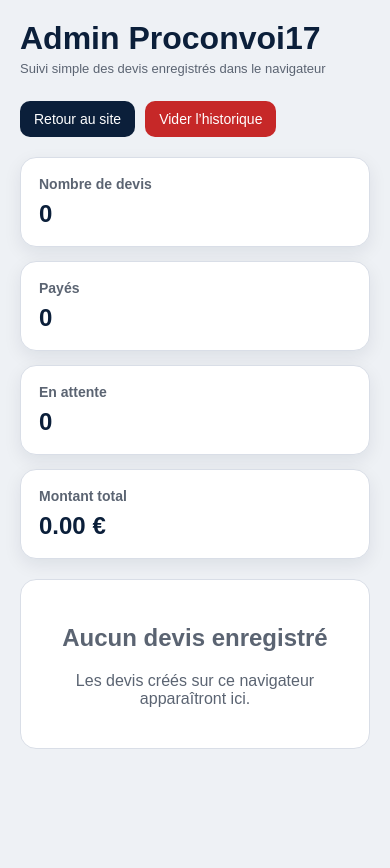
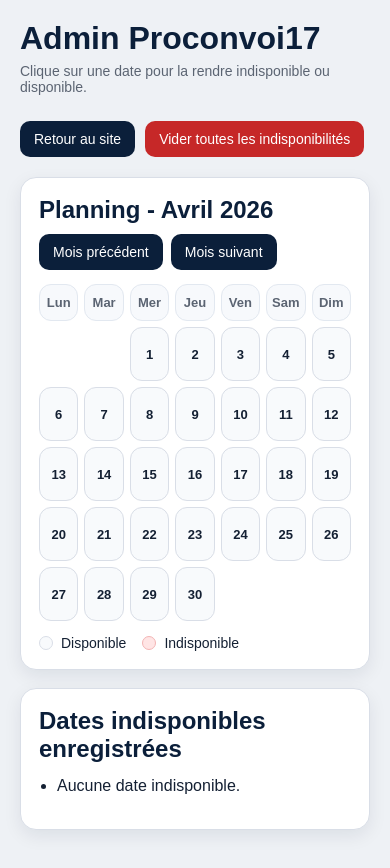
Before and after one commit to MPLE-convoyage/proconvoi17-site, a website: page admin.html in a window 390 px wide. Before the commit the page ends 844 px from the top, so only its background shows below. Drawn offline with Linux system fonts and the light colour scheme.

```diff
--- a/admin.html
+++ b/admin.html
@@ -6,9 +6,7 @@
   <title>Admin - Proconvoi17</title>
 
   <style>
-    * {
-      box-sizing: border-box;
-    }
+    * { box-sizing: border-box; }
 
     body {
       margin: 0;
@@ -32,9 +30,15 @@
       flex-wrap: wrap;
     }
 
-    h1 {
+    h1, h2 {
       margin: 0;
       color: #0b1f3a;
+    }
+
+    .small {
+      color: #5b6472;
+      font-size: 14px;
+      margin-top: 6px;
     }
 
     .actions {
@@ -56,60 +60,8 @@
       font-size: 14px;
     }
 
-    button:hover,
-    a.button-link:hover {
-      opacity: 0.95;
-    }
-
-    .danger {
-      background: #c62828;
-    }
-
-    .secondary {
-      background: #52627b;
-    }
-
-    .stats {
-      display: grid;
-      grid-template-columns: repeat(4, 1fr);
-      gap: 14px;
-      margin-bottom: 20px;
-    }
-
-    .stat-card {
-      background: white;
-      border-radius: 16px;
-      padding: 18px;
-      box-shadow: 0 6px 18px rgba(8, 25, 53, 0.08);
-      border: 1px solid #d9dee7;
-    }
-
-    .stat-card h2 {
-      margin: 0 0 8px;
-      font-size: 14px;
-      color: #5b6472;
-    }
-
-    .stat-card p {
-      margin: 0;
-      font-size: 24px;
-      font-weight: bold;
-      color: #0b1f3a;
-    }
-
-    .empty {
-      background: white;
-      border-radius: 16px;
-      padding: 24px;
-      border: 1px solid #d9dee7;
-      text-align: center;
-      color: #5b6472;
-    }
-
-    .list {
-      display: grid;
-      gap: 14px;
-    }
+    .danger { background: #c62828; }
+    .secondary { background: #52627b; }
 
     .card {
       background: white;
@@ -117,89 +69,125 @@
       padding: 18px;
       box-shadow: 0 6px 18px rgba(8, 25, 53, 0.08);
       border: 1px solid #d9dee7;
+      margin-bottom: 18px;
     }
 
-    .card-top {
+    .calendar-header {
       display: flex;
       justify-content: space-between;
-      gap: 12px;
-      align-items: flex-start;
-      flex-wrap: wrap;
-      margin-bottom: 12px;
-    }
-
-    .numero {
-      font-size: 18px;
-      font-weight: bold;
-      color: #0b1f3a;
-      margin: 0;
-    }
-
-    .small {
-      color: #5b6472;
-      font-size: 13px;
-      margin-top: 4px;
-    }
-
-    .badge {
-      padding: 8px 12px;
-      border-radius: 999px;
-      font-weight: bold;
-      font-size: 13px;
-      display: inline-block;
-    }
-
-    .paid {
-      background: #e7f6ed;
-      color: #198754;
-    }
-
-    .pending {
-      background: #fff4e5;
-      color: #b26a00;
-    }
-
-    .grid {
-      display: grid;
-      grid-template-columns: 1fr 1fr;
-      gap: 10px 18px;
-      margin-top: 10px;
-    }
-
-    .field {
-      background: #f8fafc;
-      border: 1px solid #e0e6ef;
-      border-radius: 12px;
-      padding: 10px 12px;
-    }
-
-    .field strong {
-      display: block;
-      font-size: 13px;
-      color: #5b6472;
-      margin-bottom: 4px;
-    }
-
-    .card-actions {
-      margin-top: 14px;
-      display: flex;
+      align-items: center;
+      margin-bottom: 14px;
       gap: 10px;
       flex-wrap: wrap;
     }
 
-    @media (max-width: 900px) {
-      .stats {
-        grid-template-columns: 1fr 1fr;
+    .calendar-nav {
+      display: flex;
+      gap: 8px;
+    }
+
+    .calendar-grid {
+      display: grid;
+      grid-template-columns: repeat(7, 1fr);
+      gap: 8px;
+    }
+
+    .day-name,
+    .day-cell {
+      text-align: center;
+      padding: 12px 8px;
+      border-radius: 12px;
+    }
+
+    .day-name {
+      font-weight: bold;
+      color: #5b6472;
+      background: #f7f9fc;
+      border: 1px solid #e2e8f0;
+    }
+
+    .day-cell {
+      background: #fff;
+      border: 1px solid #d9dee7;
+      min-height: 70px;
+      display: flex;
+      align-items: center;
+      justify-content: center;
+      cursor: pointer;
+      user-select: none;
+      font-weight: bold;
+    }
+
+    .day-cell.empty {
+      background: transparent;
+      border: none;
+      cursor: default;
+    }
+
+    .day-cell.available {
+      background: #f8fafc;
+      color: #142033;
+    }
+
+    .day-cell.unavailable {
+      background: #ffe5e5;
+      color: #b00020;
+      border-color: #f3b4b4;
+    }
+
+    .legend {
+      display: flex;
+      gap: 16px;
+      flex-wrap: wrap;
+      margin-top: 14px;
+      font-size: 14px;
+    }
+
+    .legend span {
+      display: inline-flex;
+      align-items: center;
+      gap: 8px;
+    }
+
+    .dot {
+      width: 14px;
+      height: 14px;
+      border-radius: 50%;
+      display: inline-block;
+    }
+
+    .dot.available {
+      background: #f8fafc;
+      border: 1px solid #d9dee7;
+    }
+
+    .dot.unavailable {
+      background: #ffe5e5;
+      border: 1px solid #f3b4b4;
+    }
+
+    .dates-list {
+      margin-top: 14px;
+      padding-left: 18px;
+    }
+
+    .dates-list li {
+      margin-bottom: 6px;
+    }
+
+    @media (max-width: 700px) {
+      .calendar-grid {
+        gap: 6px;
       }
 
-      .grid {
-        grid-template-columns: 1fr;
+      .day-name,
+      .day-cell {
+        padding: 10px 4px;
+        font-size: 13px;
       }
-    }
 
-    @media (max-width: 600px) {
-      .stats {
-        grid-template-columns: 1fr;
+      .day-cell {
+        min-height: 54px;
       }
     }
   </style>
@@ -209,193 +197,152 @@
     <div class="topbar">
       <div>
         <h1>Admin Proconvoi17</h1>
-        <p class="small">Suivi simple des devis enregistrés dans le navigateur</p>
+        <p class="small">Clique sur une date pour la rendre indisponible ou disponible.</p>
       </div>
 
       <div class="actions">
         <a href="/" class="button-link secondary">Retour au site</a>
-        <button class="danger" onclick="viderHistorique()">Vider l’historique</button>
+        <button class="danger" onclick="viderIndisponibilites()">Vider toutes les indisponibilités</button>
       </div>
     </div>
 
-    <div class="stats">
-      <div class="stat-card">
-        <h2>Nombre de devis</h2>
-        <p id="statTotal">0</p>
+    <div class="card">
+      <div class="calendar-header">
+        <h2 id="monthTitle">Planning</h2>
+
+        <div class="calendar-nav">
+          <button type="button" onclick="changerMois(-1)">Mois précédent</button>
+          <button type="button" onclick="changerMois(1)">Mois suivant</button>
+        </div>
       </div>
 
-      <div class="stat-card">
-        <h2>Payés</h2>
-        <p id="statPayes">0</p>
-      </div>
+      <div class="calendar-grid" id="calendarGrid"></div>
 
-      <div class="stat-card">
-        <h2>En attente</h2>
-        <p id="statAttente">0</p>
-      </div>
-
-      <div class="stat-card">
-        <h2>Montant total</h2>
-        <p id="statMontant">0 €</p>
+      <div class="legend">
+        <span><i class="dot available"></i> Disponible</span>
+        <span><i class="dot unavailable"></i> Indisponible</span>
       </div>
     </div>
 
-    <div id="content"></div>
+    <div class="card">
+      <h2>Dates indisponibles enregistrées</h2>
+      <ul id="datesList" class="dates-list"></ul>
+    </div>
   </div>
 
   <script>
-    function chargerHistorique() {
-      return JSON.parse(localStorage.getItem("proconvoi17_historique") || "[]");
+    const STORAGE_KEY = "proconvoi17_dates_indisponibles";
+    let currentDate = new Date();
+
+    function getDatesIndisponibles() {
+      return JSON.parse(localStorage.getItem(STORAGE_KEY) || "[]");
     }
 
-    function sauvegarderHistorique(historique) {
-      localStorage.setItem("proconvoi17_historique", JSON.stringify(historique));
+    function saveDatesIndisponibles(dates) {
+      localStorage.setItem(STORAGE_KEY, JSON.stringify(dates));
     }
 
-    function formatDate(dateStr) {
-      if (!dateStr) return "-";
+    function formatDateLocal(year, month, day) {
+      const m = String(month + 1).padStart(2, "0");
+      const d = String(day).padStart(2, "0");
+      return `${year}-${m}-${d}`;
+    }
 
-      const d = new Date(dateStr);
+    function toggleDate(dateStr) {
+      const dates = getDatesIndisponibles();
+      const index = dates.indexOf(dateStr);
 
-      if (isNaN(d.getTime())) {
-        return dateStr;
+      if (index >= 0) {
+        dates.splice(index, 1);
+      } else {
+        dates.push(dateStr);
       }
 
-      return d.toLocaleString("fr-FR");
+      dates.sort();
+      saveDatesIndisponibles(dates);
+      renderCalendar();
+      renderDatesList();
     }
 
-    function supprimerDevis(numeroFacture) {
-      const historique = chargerHistorique();
-      const nouveau = historique.filter(item => item.numeroFacture !== numeroFacture);
-      sauvegarderHistorique(nouveau);
-      afficherHistorique();
+    function viderIndisponibilites() {
+      if (!confirm("Supprimer toutes les indisponibilités ?")) return;
+      localStorage.removeItem(STORAGE_KEY);
+      renderCalendar();
+      renderDatesList();
     }
 
-    function viderHistorique() {
-      const ok = confirm("Voulez-vous vraiment vider tout l’historique ?");
-      if (!ok) return;
-
-      localStorage.removeItem("proconvoi17_historique");
-      afficherHistorique();
+    function changerMois(delta) {
+      currentDate.setMonth(currentDate.getMonth() + delta);
+      renderCalendar();
     }
 
-    function calculerStats(historique) {
-      const total = historique.length;
-      const payes = historique.filter(item => item.statutPaiement === "payé").length;
-      const attente = historique.filter(item => item.statutPaiement !== "payé").length;
-      const montant = historique.reduce((sum, item) => sum + Number(item.montant || 0), 0);
+    function renderDatesList() {
+      const list = document.getElementById("datesList");
+      const dates = getDatesIndisponibles();
 
-      document.getElementById("statTotal").textContent = total;
-      document.getElementById("statPayes").textContent = payes;
-      document.getElementById("statAttente").textContent = attente;
-      document.getElementById("statMontant").textContent = montant.toFixed(2) + " €";
-    }
-
-    function afficherHistorique() {
-      const content = document.getElementById("content");
-      const historique = chargerHistorique();
-
-      calculerStats(historique);
-
-      if (!historique.length) {
-        content.innerHTML = `
-          <div class="empty">
-            <h2>Aucun devis enregistré</h2>
-            <p>Les devis créés sur ce navigateur apparaîtront ici.</p>
-          </div>
-        `;
+      if (!dates.length) {
+        list.innerHTML = "<li>Aucune date indisponible.</li>";
         return;
       }
 
-      content.innerHTML = `
-        <div class="list">
-          ${historique.map(item => `
-            <div class="card">
-              <div class="card-top">
-                <div>
-                  <p class="numero">${item.numeroFacture || "-"}</p>
-                  <p class="small">Créé le : ${formatDate(item.dateCreation)}</p>
-                </div>
-
-                <span class="badge ${item.statutPaiement === "payé" ? "paid" : "pending"}">
-                  ${item.statutPaiement === "payé" ? "Payé" : "En attente"}
-                </span>
-              </div>
-
-              <div class="grid">
-                <div class="field">
-                  <strong>Client</strong>
-                  ${item.nom || "-"}
-                </div>
-
-                <div class="field">
-                  <strong>Email</strong>
-                  ${item.email || "-"}
-                </div>
-
-                <div class="field">
-                  <strong>Téléphone</strong>
-                  ${item.telephone || "-"}
-                </div>
-
-                <div class="field">
-                  <strong>Société</strong>
-                  ${item.societe || "-"}
-                </div>
-
-                <div class="field">
-                  <strong>Prestation</strong>
-                  ${item.prestation || "-"}
-                </div>
-
-                <div class="field">
-                  <strong>Véhicule</strong>
-                  ${item.vehicule || "-"}
-                </div>
-
-                <div class="field">
-                  <strong>Distance</strong>
-                  ${item.distance || "-"}
-                </div>
-
-                <div class="field">
-                  <strong>Jours</strong>
-                  ${item.jours || "-"}
-                </div>
-
-                <div class="field">
-                  <strong>Découchés</strong>
-                  ${item.decouches || "-"}
-                </div>
-
-                <div class="field">
-                  <strong>Date souhaitée</strong>
-                  ${item.dateSouhaitee || "-"}
-                </div>
-
-                <div class="field">
-                  <strong>Montant</strong>
-                  ${item.montant || "0.00"} €
-                </div>
-
-                <div class="field">
-                  <strong>Informations</strong>
-                  ${item.infos || "-"}
-                </div>
-              </div>
-
-              <div class="card-actions">
-                <button class="danger" onclick="supprimerDevis('${item.numeroFacture}')">
-                  Supprimer
-                </button>
-              </div>
-            </div>
-          `).join("")}
-        </div>
-      `;
+      list.innerHTML = dates.map(date => `<li>${date}</li>`).join("");
     }
 
-    afficherHistorique();
+    function renderCalendar() {
+      const grid = document.getElementById("calendarGrid");
+      const title = document.getElementById("monthTitle");
+
+      const year = currentDate.getFullYear();
+      const month = currentDate.getMonth();
+
+      const monthName = currentDate.toLocaleDateString("fr-FR", {
+        month: "long",
+        year: "numeric"
+      });
+
+      title.textContent = `Planning - ${monthName.charAt(0).toUpperCase() + monthName.slice(1)}`;
+
+      const firstDay = new Date(year, month, 1);
+      const lastDay = new Date(year, month + 1, 0);
+      const daysInMonth = lastDay.getDate();
+
+      let startDay = firstDay.getDay();
+      startDay = startDay === 0 ? 6 : startDay - 1; // lundi = 0
+
+      const datesIndisponibles = getDatesIndisponibles();
+
+      grid.innerHTML = "";
+
+      const dayNames = ["Lun", "Mar", "Mer", "Jeu", "Ven", "Sam", "Dim"];
+      dayNames.forEach(name => {
+        const el = document.createElement("div");
+        el.className = "day-name";
+        el.textContent = name;
+        grid.appendChild(el);
+      });
+
+      for (let i = 0; i < startDay; i++) {
+        const empty = document.createElement("div");
+        empty.className = "day-cell empty";
+        grid.appendChild(empty);
+      }
+
+      for (let day = 1; day <= daysInMonth; day++) {
+        const dateStr = formatDateLocal(year, month, day);
+        const isUnavailable = datesIndisponibles.includes(dateStr);
+
+        const cell = document.createElement("div");
+        cell.className = `day-cell ${isUnavailable ? "unavailable" : "available"}`;
+        cell.textContent = day;
+        cell.title = `${dateStr} - ${isUnavailable ? "Indisponible" : "Disponible"}`;
+        cell.onclick = () => toggleDate(dateStr);
+
+        grid.appendChild(cell);
+      }
+    }
+
+    renderCalendar();
+    renderDatesList();
   </script>
 </body>
 </html>
```
